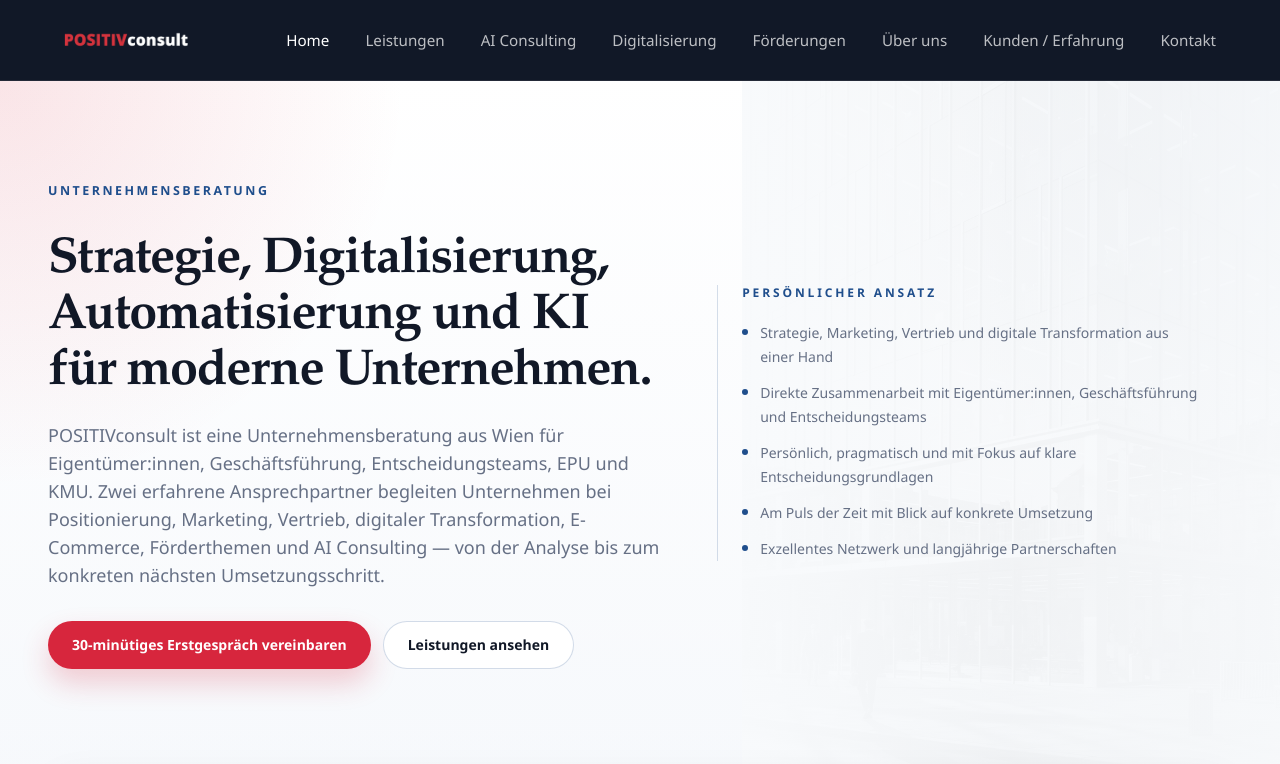
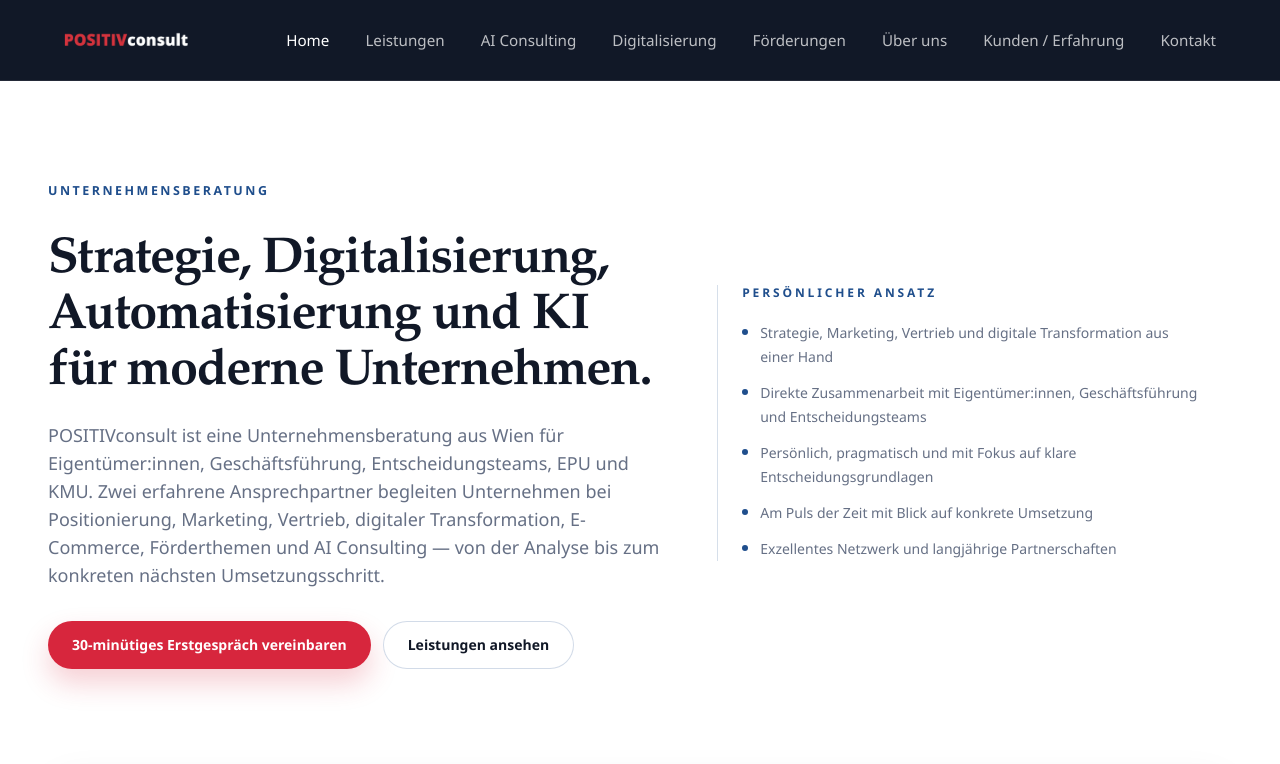
Before and after one commit to Konstiu/Positiv-Consult, a Next.js app: page / in a window 1280 px wide. Shown: the top 764 px of the page. Built offline with nearby package versions, Linux system fonts and the light colour scheme; no server answers.

Commit message:
Remove homepage hero background overlay

```diff
--- a/app/page.tsx
+++ b/app/page.tsx
@@ -54,17 +54,7 @@ export default function Home() {
 
   return (
     <>
-      <section className="hero-grid relative isolate overflow-hidden">
-        <div className="pointer-events-none absolute inset-y-0 right-0 -z-10 hidden w-[42%] lg:block">
-          <Image
-            src="/ai-images/modern-office-tower.jpg"
-            alt=""
-            fill
-            sizes="40vw"
-            className="object-cover grayscale opacity-[0.11]"
-          />
-          <div className="absolute inset-0 bg-[linear-gradient(90deg,rgba(248,250,252,0.96),rgba(248,250,252,0.7),rgba(248,250,252,0.9))]" />
-        </div>
+      <section className="relative isolate overflow-hidden bg-white">
         <div className="site-shell relative grid gap-10 py-16 md:py-20 lg:grid-cols-[minmax(0,1.1fr)_minmax(320px,0.9fr)] lg:items-center lg:py-24">
           <div className="fade-up space-y-8">
             <span className="eyebrow">Unternehmensberatung</span>
```
